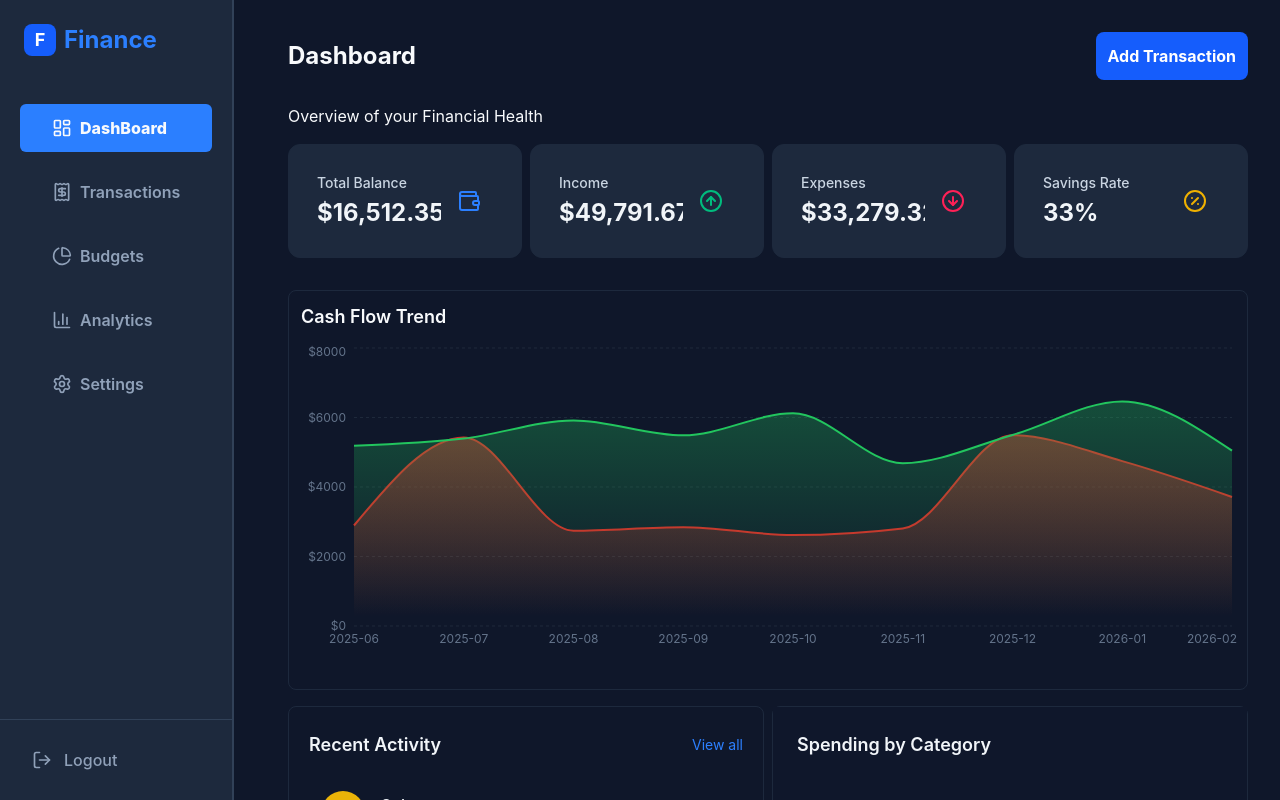
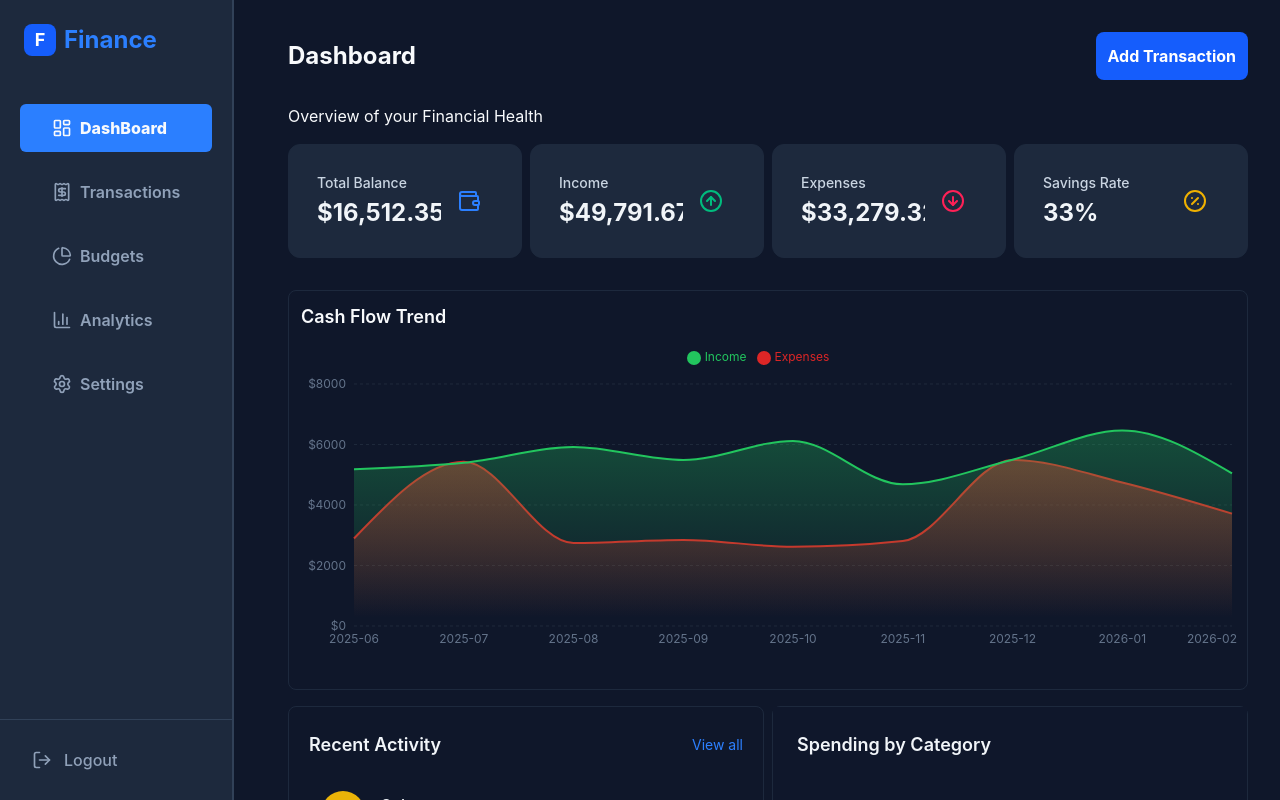
Before and after one commit to vilnout/finance-dashboard, a React app: page /dashboard in a window 1280 px wide. Both pictures are taken after typing "name@example.com", "Sample123" into the empty fields and a click on the button "Sign in". Shown: the top 800 px of the page. Built offline with nearby package versions, Linux system fonts and the light colour scheme; the HTML template or start-up script is replaced by a standard one.

Commit message:
feat: add legend and format tooltip values

```diff
--- a/src/components/dashboard/TrendChart.tsx
+++ b/src/components/dashboard/TrendChart.tsx
@@ -3,13 +3,17 @@ import {
   Area,
   AreaChart,
   CartesianGrid,
+  Legend,
   ResponsiveContainer,
   Tooltip,
   XAxis,
   YAxis,
 } from "recharts";
 import type { Currency } from "../../types";
-import type { GroupedTransactions } from "../../utils/transactions";
+import {
+  formatMoney,
+  type GroupedTransactions,
+} from "../../utils/transactions";
 import { currencyConfig } from "../transaction/currencyConfig";
 
 type TrendChartProps = {
@@ -22,12 +26,17 @@ export const TrendChart = memo(({ data, currency }: TrendChartProps) => {
   const incomeColor = "#22c55e";
   const expenseColor = "#dc2626";
   const currencySymbol = currencyConfig[currency].symbol;
+  const itemSorter = (item) => {
+    if (item.dataKey === "income") return -1;
+    if (item.dataKey === "expenses") return 1;
+    return 0;
+  };
 
   const chartData: GroupedTransactions[] = hasData
     ? data
     : [{ date: "", balance: 0, income: 0, expenses: 0 }];
   return (
-    <div className="h-[400px] rounded-lg border border-slate-800">
+    <div className="relative h-[400px] rounded-lg border border-slate-800">
       <h3 className="p-3 text-lg font-semibold">Cash Flow Trend</h3>
       <ResponsiveContainer width="99%" height="80%">
         <AreaChart data={chartData}>
@@ -68,6 +77,7 @@ export const TrendChart = memo(({ data, currency }: TrendChartProps) => {
             }}
             formatter={(value, name) => {
               let color: string;
+              let fValue;
               if (name === "income") {
                 color = incomeColor;
               } else if (name == "expenses") {
@@ -75,9 +85,27 @@ export const TrendChart = memo(({ data, currency }: TrendChartProps) => {
               } else {
                 color = "#3b82f6";
               }
-              return [value, name, color];
+              if (typeof value === "number") {
+                fValue = formatMoney(value, currency);
+              } else {
+                fValue = value;
+              }
+              return [fValue, name, color];
             }}
+            itemSorter={itemSorter}
           />
+          <Legend
+            verticalAlign="top"
+            align="center"
+            height={36}
+            iconType="circle"
+            wrapperStyle={{
+              fontSize: "12px",
+              color: "#94a3b8",
+            }}
+            itemSorter={itemSorter}
+          />
+
           {hasData ? (
             <>
               <Area
```
